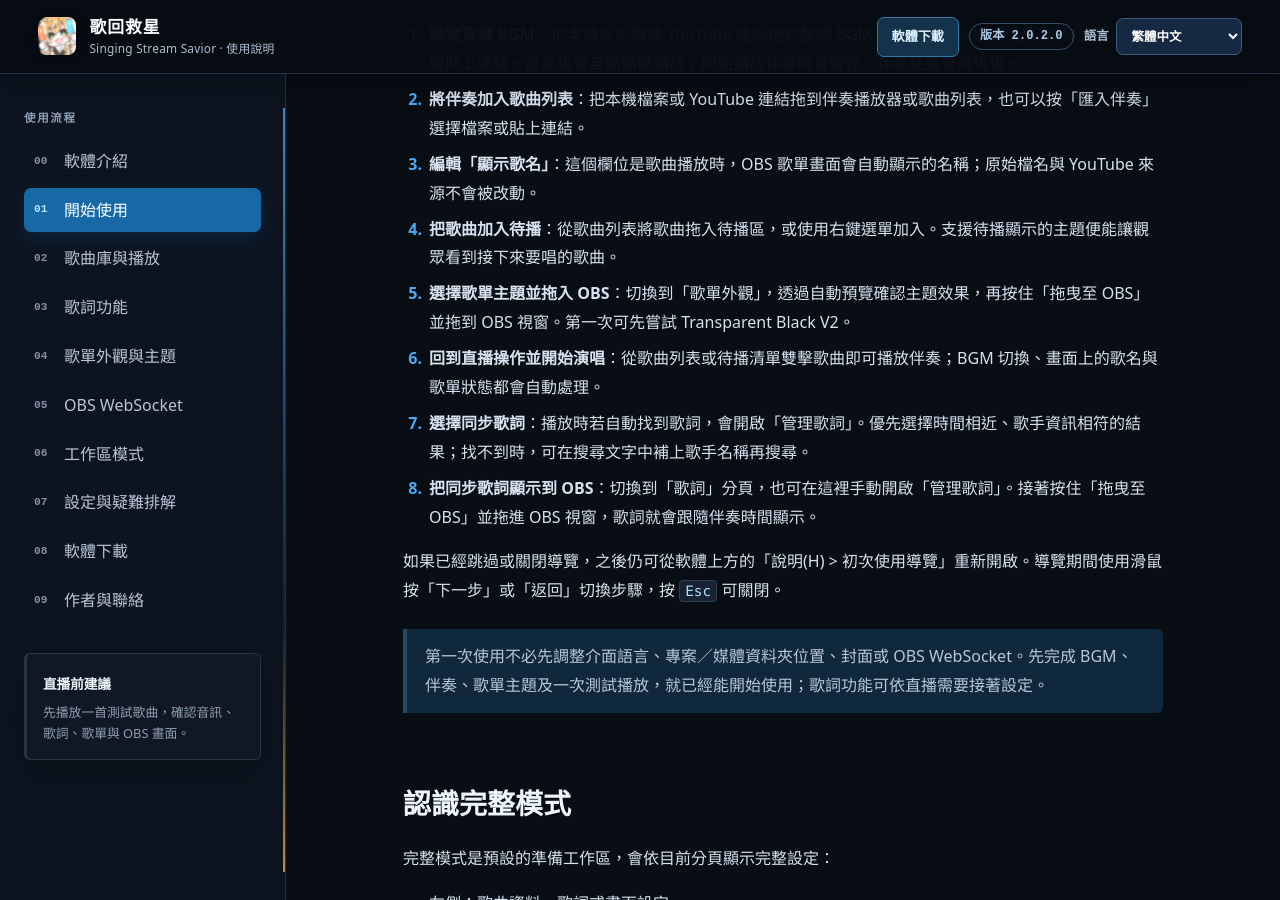
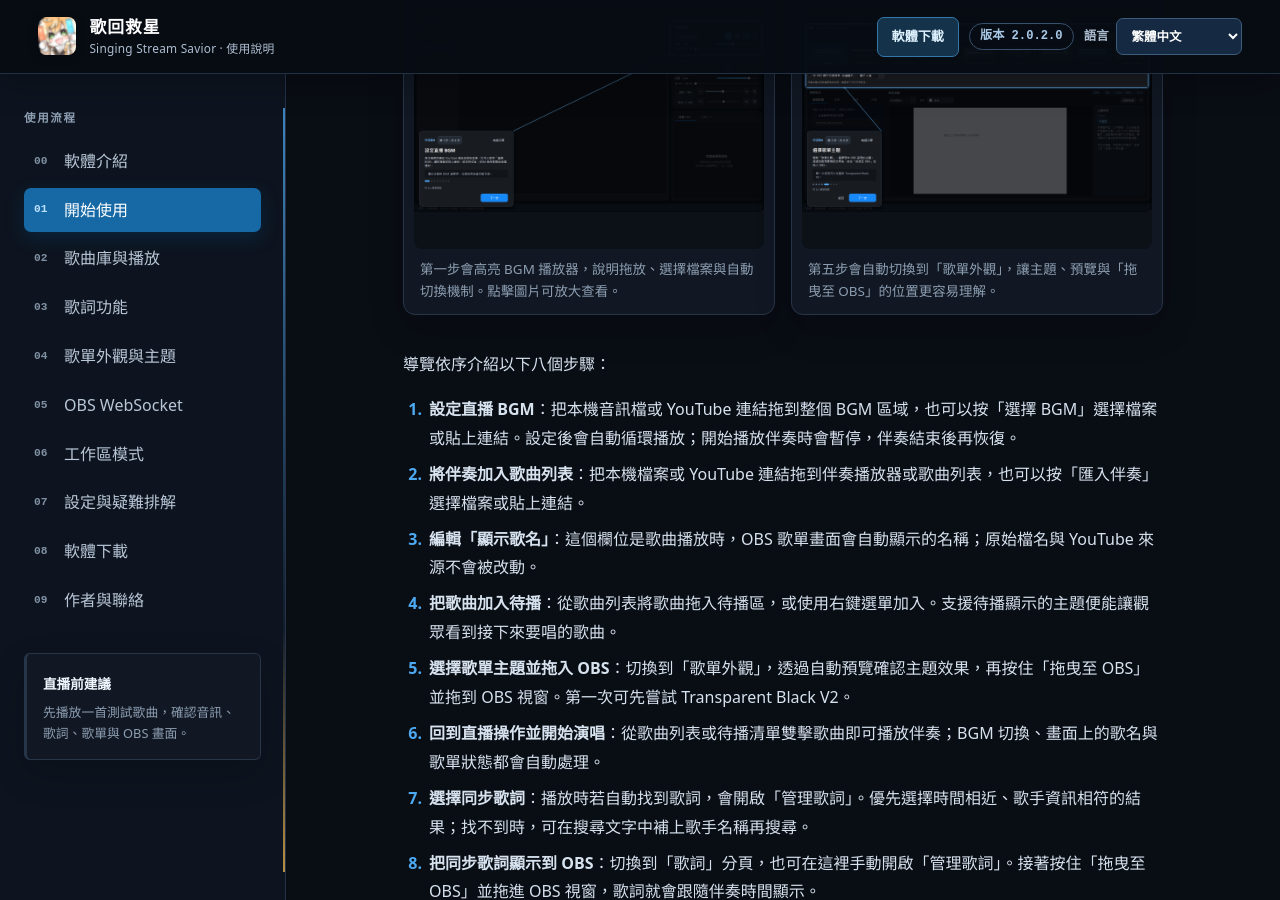
Before and after one commit to NoonIsAwesome/Singing-Stream-Savior-Manual, a Jekyll site: the page built from getting-started.md, in a window 1280 px wide and 900 px high, scrolled down 1605 px. Built offline with Jekyll 4.4.1, drawn with Linux system fonts in a browser that asks for light colours.

Commit message:
docs: add first-use tour screenshots

```diff
--- a/getting-started.md
+++ b/getting-started.md
@@ -44,6 +44,21 @@
 
 2.0.2.0 起，第一次進入操作畫面時會自動開啟「初次使用導覽」。導覽會切換到對應頁面並框出目前要認識的位置；它只負責說明，不會替你修改專案或播放歌曲。
 
+<div class="figure-grid">
+  <figure class="manual-figure">
+    <a href="assets/images/first-use-tour-bgm.png">
+      <img src="assets/images/first-use-tour-bgm.png" alt="初次使用導覽第一步，高亮背景音樂區域並說明如何設定直播 BGM">
+    </a>
+    <figcaption>第一步會高亮 BGM 播放器，說明拖放、選擇檔案與自動切換機制。點擊圖片可放大查看。</figcaption>
+  </figure>
+  <figure class="manual-figure">
+    <a href="assets/images/first-use-tour-theme.png">
+      <img src="assets/images/first-use-tour-theme.png" alt="初次使用導覽第五步，切換至歌單外觀並高亮主題選擇與拖曳至 OBS 區域">
+    </a>
+    <figcaption>第五步會自動切換到「歌單外觀」，讓主題、預覽與「拖曳至 OBS」的位置更容易理解。</figcaption>
+  </figure>
+</div>
+
 導覽依序介紹以下八個步驟：
 
 1. **設定直播 BGM**：把本機音訊檔或 YouTube 連結拖到整個 BGM 區域，也可以按「選擇 BGM」選擇檔案或貼上連結。設定後會自動循環播放；開始播放伴奏時會暫停，伴奏結束後再恢復。
```
Also changed, not shown: assets/images/first-use-tour-bgm.png (added), assets/images/first-use-tour-theme.png (added).
